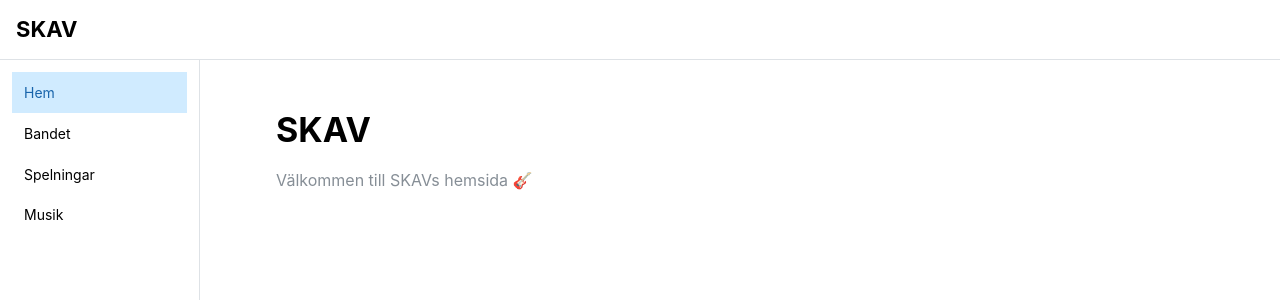
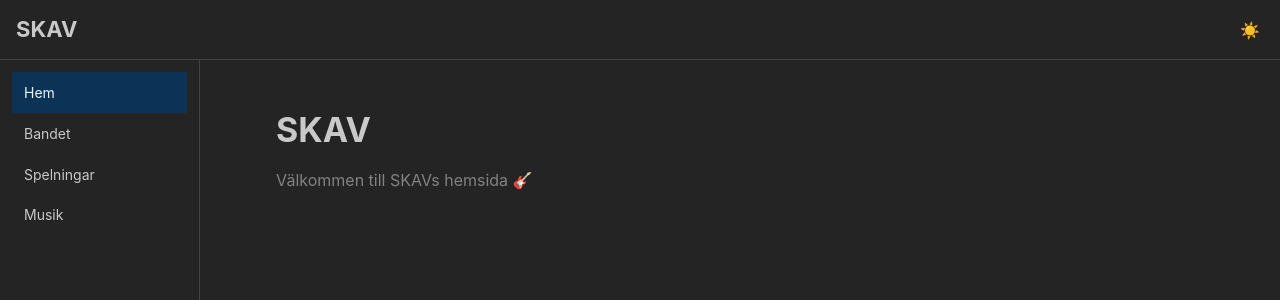
Before and after one commit to JonssonF/SKAV, a React (Vite) app in the folder frontend/: page / in a window 1280 px wide. Shown: the top 300 px of the page. Built offline with nearby package versions, Linux system fonts and the light colour scheme.

Commit message:
Add theme and color scheme toggle with Mantine
Implement custom Mantine theme and add light/dark mode toggle using local storage. Move notifications to top-right. Clean up unused code and update header to always show color scheme toggle; show logout button only when authenticated.

```diff
--- a/frontend/src/App.tsx
+++ b/frontend/src/App.tsx
@@ -1,4 +1,5 @@
-import { MantineProvider } from '@mantine/core';
+import { createTheme, MantineProvider } from '@mantine/core';
+import { useLocalStorage } from '@mantine/hooks';
 import { Notifications } from '@mantine/notifications';
 import { QueryClient, QueryClientProvider } from '@tanstack/react-query';
 import { AuthProvider } from './providers/AuthProvider';
@@ -18,11 +19,21 @@ const queryClient = new QueryClient({
   },
 });
 
+const theme = createTheme({
+  primaryColor: 'blue',
+  defaultRadius: 'md',
+});
+
 function App() {
+  const [colorScheme] = useLocalStorage<'light' | 'dark'>({
+    key: 'color-scheme',
+    defaultValue: 'dark',
+  });
+
   return (
     <QueryClientProvider client={queryClient}>
-      <MantineProvider>
-        <Notifications position="bottom-right" />
+      <MantineProvider theme={theme} forceColorScheme={colorScheme}>
+        <Notifications position="top-right" />
         <AuthProvider>
           <AppRouter />
         </AuthProvider>
--- a/frontend/src/components/layout/AppLayout.tsx
+++ b/frontend/src/components/layout/AppLayout.tsx
@@ -1,6 +1,8 @@
 import { AppShell, NavLink, Title, Group, Divider, Button } from '@mantine/core';
 import { useLocation, useNavigate, Outlet } from 'react-router-dom';
 import { useAuth } from '../../providers/AuthProvider';
+import { ActionIcon } from '@mantine/core';
+import { useLocalStorage } from '@mantine/hooks';
 
 const publicItems = [
   { label: 'Hem', path: '/' },
@@ -20,10 +22,13 @@ export function AppLayout() {
   const location = useLocation();
   const navigate = useNavigate();
   const { isAuthenticated, user, logout } = useAuth();
-
+  const [colorScheme, setColorScheme] = useLocalStorage<'light' | 'dark'>({
+  key: 'color-scheme',
+  defaultValue: 'dark',
+  });
   const isAdmin = user?.roles.includes('Admin') ?? false;
   const isEditor = user?.roles.includes('Editor') ?? false;
-  const isMember = user?.roles.includes('Member') ?? false;
+//   const isMember = user?.roles.includes('Member') ?? false;
 
   const handleLogout = () => {
     logout();
@@ -36,18 +41,25 @@ export function AppLayout() {
       navbar={{ width: 200, breakpoint: 'sm' }}
       padding="md"
     >
-      <AppShell.Header>
+        <AppShell.Header>
         <Group h="100%" px="md" justify="space-between">
-          <Title order={3}>SKAV</Title>
-          {isAuthenticated && (
+            <Title order={3}>SKAV</Title>
             <Group gap="sm">
-              <Button variant="subtle" size="xs" color="gray" onClick={handleLogout}>
+            <ActionIcon
+                variant="subtle"
+                color="gray"
+                onClick={() => setColorScheme(colorScheme === 'dark' ? 'light' : 'dark')}
+            >
+                {colorScheme === 'dark' ? '☀️' : '🌙'}
+            </ActionIcon>
+            {isAuthenticated && (
+                <Button variant="subtle" size="xs" color="gray" onClick={handleLogout}>
                 Logga ut
-              </Button>
+                </Button>
+            )}
             </Group>
-          )}
         </Group>
-      </AppShell.Header>
+        </AppShell.Header>
 
       <AppShell.Navbar p="sm">
         {publicItems.map((item) => (
--- a/frontend/src/pages/MusicPage.tsx
+++ b/frontend/src/pages/MusicPage.tsx
@@ -4,7 +4,7 @@ import {
   Text,
   Card,
   Group,
-  Stack,
+//   Stack,
   Loader,
   Alert,
   Accordion,
```
